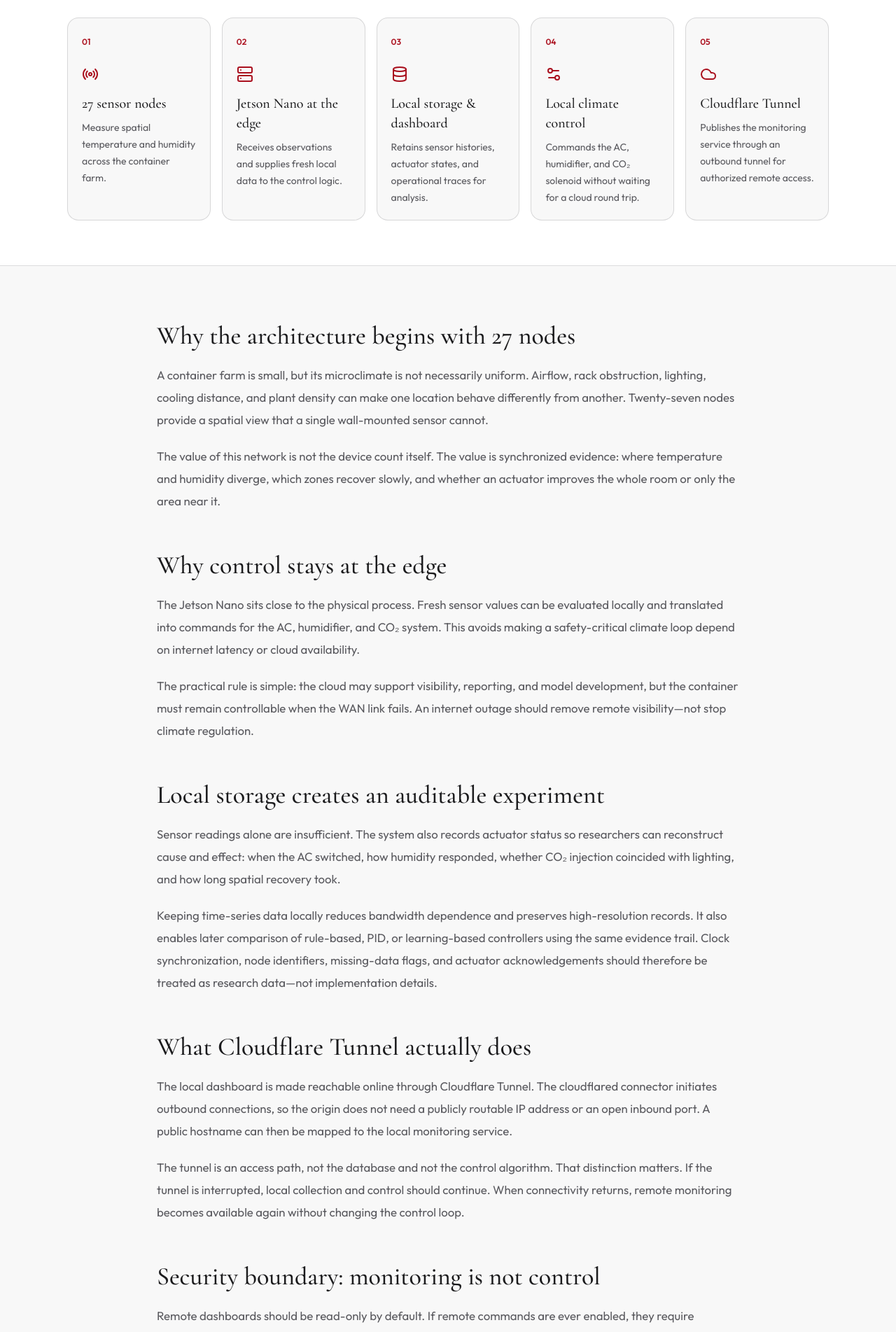
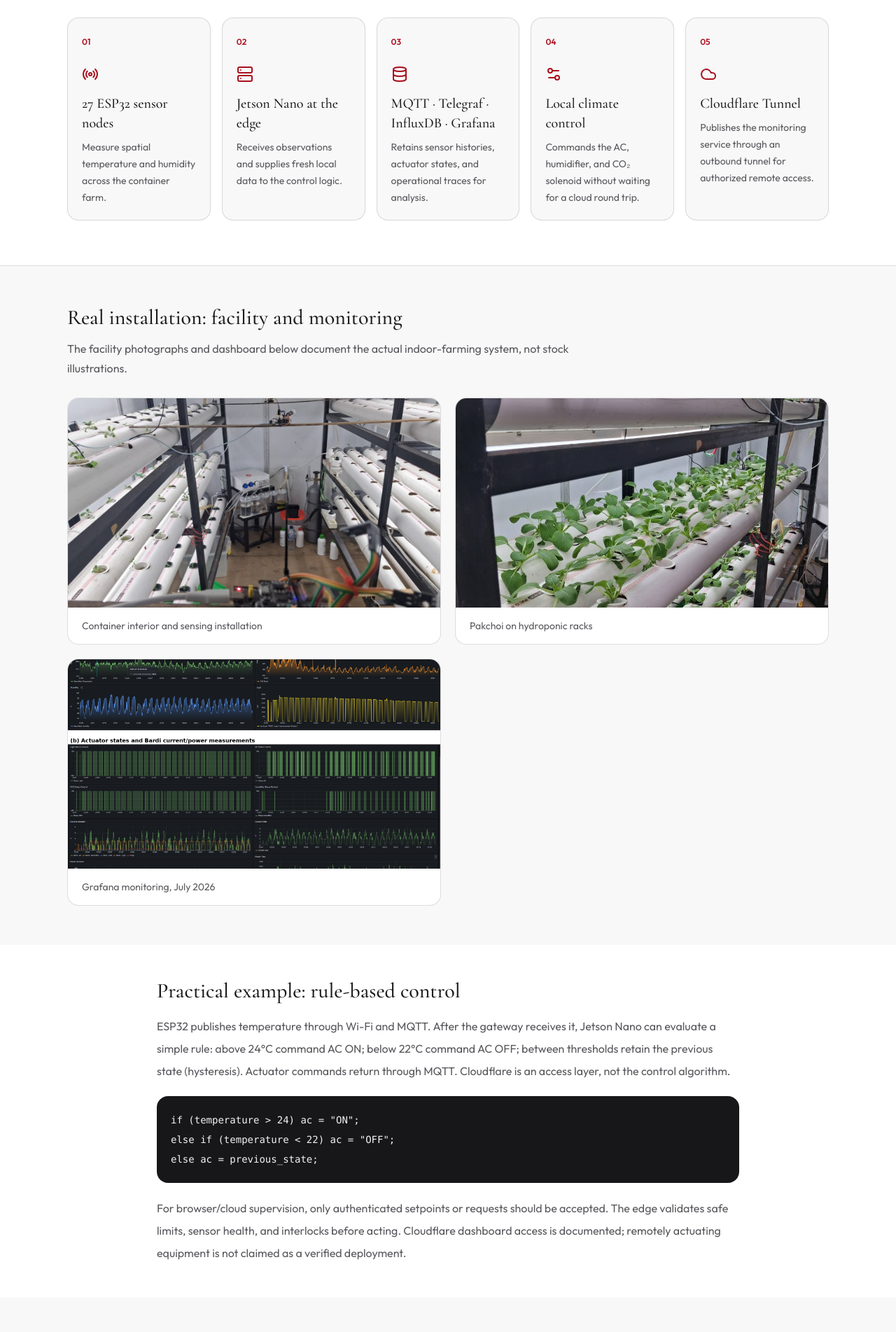
Before and after one commit to albertsagala/tobafarm, a Next.js app: page /articles/from-iot-to-edge-cloud in a window 1280 px wide. Shown: the part 860-2763 px from the top of the page at 70% size. Built offline with nearby package versions, Linux system fonts and the light colour scheme.

Commit message:
Enhance edge-to-cloud article with IoT category, real facility images and rule-based example

```diff
--- a/src/components/EdgeCloudArticle.tsx
+++ b/src/components/EdgeCloudArticle.tsx
@@ -1,4 +1,5 @@
 import Link from "next/link";
+import Image from "next/image";
 import { Cloud, Database, Gauge, Radio, Server, Settings2, ShieldCheck } from "lucide-react";
 import { ArticleJsonLd } from "@/components/ArticleJsonLd";
 import { LanguageSwitch } from "@/components/LanguageSwitch";
@@ -11,15 +12,15 @@ const paths = { en: "/articles/from-iot-to-edge-cloud/", id: "/id/artikel/dari-i
 
 const copy = {
  en: {
-  eyebrow:"IoT · Edge computing · Research infrastructure",
+  eyebrow:"Technology / IoT & Edge Computing · Research infrastructure",
   title:"From IoT to Edge-to-Cloud: A Resilient Architecture for Container Farming",
   dek:"Twenty-seven sensor nodes feed a Jetson Nano and a local server. Climate decisions remain local, while Cloudflare Tunnel makes dashboards available online without turning internet access into a control dependency.",
   date:"14 October 2026", back:"Back to articles", flow:"The operational data path",
   flowIntro:"The important design choice is not simply connecting devices to the internet. It is deciding which functions must survive when the internet does not.",
   stages:[
-   ["1","27 sensor nodes","Measure spatial temperature and humidity across the container farm."],
+   ["1","27 ESP32 sensor nodes","Measure spatial temperature and humidity across the container farm."],
    ["2","Jetson Nano at the edge","Receives observations and supplies fresh local data to the control logic."],
-   ["3","Local storage & dashboard","Retains sensor histories, actuator states, and operational traces for analysis."],
+   ["3","MQTT · Telegraf · InfluxDB · Grafana","Retains sensor histories, actuator states, and operational traces for analysis."],
    ["4","Local climate control","Commands the AC, humidifier, and CO₂ solenoid without waiting for a cloud round trip."],
    ["5","Cloudflare Tunnel","Publishes the monitoring service through an outbound tunnel for authorized remote access."],
   ],
@@ -38,15 +39,15 @@ const copy = {
   cf:"Cloudflare Tunnel documentation", nv:"NVIDIA JetPack SDK documentation",
  },
  id: {
-  eyebrow:"IoT · Edge computing · Infrastruktur riset",
+  eyebrow:"Technology / IoT & Edge Computing · Infrastruktur riset",
   title:"Dari IoT ke Edge-to-Cloud: Arsitektur Tangguh untuk Container Farm",
   dek:"Dua puluh tujuh node sensor mengirimkan data ke Jetson Nano dan server lokal. Keputusan iklim tetap berjalan di edge, sedangkan Cloudflare Tunnel membuat dashboard dapat diakses secara daring tanpa menjadikan internet sebagai syarat kontrol.",
   date:"14 Oktober 2026", back:"Kembali ke artikel", flow:"Alur data operasional",
   flowIntro:"Keputusan desain terpenting bukan sekadar menghubungkan perangkat ke internet, melainkan menentukan fungsi apa yang harus tetap hidup ketika internet terputus.",
   stages:[
-   ["1","27 node sensor","Mengukur suhu dan kelembapan secara spasial di seluruh container farm."],
+   ["1","27 node sensor ESP32","Mengukur suhu dan kelembapan secara spasial di seluruh container farm."],
    ["2","Jetson Nano di edge","Menerima observasi dan menyediakan data lokal terbaru bagi logika kontrol."],
-   ["3","Penyimpanan & dashboard lokal","Merekam histori sensor, status aktuator, dan jejak operasi untuk analisis."],
+   ["3","MQTT · Telegraf · InfluxDB · Grafana","Merekam histori sensor, status aktuator, dan jejak operasi untuk analisis."],
    ["4","Kontrol iklim lokal","Mengendalikan AC, humidifier, dan solenoid CO₂ tanpa menunggu respons cloud."],
    ["5","Cloudflare Tunnel","Mempublikasikan layanan monitoring melalui tunnel keluar untuk akses jarak jauh yang terotorisasi."],
   ],
@@ -74,6 +75,19 @@ export function EdgeCloudArticle({locale}:{locale:Locale}) {
   <main id="main"><article>
    <section className="bg-navy text-cream"><div className="mx-auto max-w-5xl px-5 py-16 md:px-8 md:py-24"><p className="text-xs uppercase tracking-[0.22em] text-teal-bright">{t.eyebrow} · {t.date}</p><h1 className="font-display mt-5 max-w-4xl text-4xl leading-tight md:text-6xl">{t.title}</h1><p className="mt-6 max-w-3xl text-lg leading-8 text-cream/75">{t.dek}</p><p className="mt-7 text-sm text-cream/60">Albert Sagala · Toba Smart Farming</p></div></section>
    <section className="border-b border-[var(--line)] bg-white"><div className="mx-auto max-w-6xl px-5 py-16 md:px-8"><p className="text-xs uppercase tracking-[0.22em] text-teal-deep">{t.flow}</p><p className="mt-3 max-w-3xl text-lg leading-8 text-muted">{t.flowIntro}</p><div className="mt-9 grid gap-4 md:grid-cols-5">{t.stages.map((stage,i)=>{const Icon=icons[i];return <div key={stage[0]} className="relative rounded-2xl border border-[var(--line)] bg-cream-soft p-5"><span className="text-xs font-semibold text-teal-deep">{stage[0].padStart(2,"0")}</span><Icon className="mt-6 h-6 w-6 text-forest" aria-hidden/><h2 className="font-display mt-4 text-xl text-forest-deep">{stage[1]}</h2><p className="mt-2 text-sm leading-6 text-muted">{stage[2]}</p></div>})}</div></div></section>
+   <section className="bg-cream-soft"><div className="mx-auto max-w-6xl px-5 py-14 md:px-8">
+    <h2 className="font-display text-3xl text-forest-deep">{locale==="id"?"Dokumentasi nyata: fasilitas dan monitoring":"Real installation: facility and monitoring"}</h2>
+    <p className="mt-3 max-w-3xl leading-7 text-muted">{locale==="id"?"Foto fasilitas dan dashboard berikut berasal dari dokumentasi sistem indoor farming, bukan ilustrasi stok.":"The facility photographs and dashboard below document the actual indoor-farming system, not stock illustrations."}</p>
+    <div className="mt-7 grid gap-5 md:grid-cols-2">
+     {([{src:"/images/gallery/container-overview.jpg",alt:"Interior kontainer dengan instalasi sensor dan rak tanam",caption:locale==="id"?"Interior kontainer dan instalasi sensor":"Container interior and sensing installation",w:1280,h:960},{src:"/images/gallery/pakchoi-racks.jpg",alt:"Pakchoi ditanam pada rak hidroponik bertingkat",caption:locale==="id"?"Pakchoi pada rak hidroponik":"Pakchoi on hydroponic racks",w:960,h:1280},{src:"/images/gallery/grafana-july-2026.png",alt:"Dashboard Grafana pengukuran iklim dan status aktuator",caption:locale==="id"?"Dashboard Grafana, Juli 2026":"Grafana monitoring, July 2026",w:1896,h:1350}] as const).map(photo=><figure key={photo.src} className="overflow-hidden rounded-2xl border border-[var(--line)] bg-white"><Image src={photo.src} alt={photo.alt} width={photo.w} height={photo.h} className="aspect-[16/9] w-full object-cover"/><figcaption className="px-5 py-4 text-sm text-muted">{photo.caption}</figcaption></figure>)}
+    </div>
+   </div></section>
+   <section className="bg-white"><div className="mx-auto max-w-4xl px-5 py-12 md:px-8">
+    <h2 className="font-display text-3xl text-forest-deep">{locale==="id"?"Contoh sederhana: rule-based control":"Practical example: rule-based control"}</h2>
+    <p className="mt-4 leading-8 text-muted">{locale==="id"?"ESP32 mengirim suhu melalui Wi-Fi dan MQTT. Setelah data tersedia pada gateway, Jetson Nano dapat mengevaluasi aturan: jika suhu di atas 24°C, perintahkan AC ON; jika di bawah 22°C, perintahkan AC OFF; di antara kedua ambang tersebut, pertahankan status sebelumnya (hysteresis). Perintah aktuator dikirim kembali melalui MQTT. Ini contoh konsep kontrol lokal, bukan perintah langsung dari Cloudflare.":"ESP32 publishes temperature through Wi-Fi and MQTT. After the gateway receives it, Jetson Nano can evaluate a simple rule: above 24°C command AC ON; below 22°C command AC OFF; between thresholds retain the previous state (hysteresis). Actuator commands return through MQTT. Cloudflare is an access layer, not the control algorithm."}</p>
+    <pre className="mt-5 overflow-x-auto rounded-2xl bg-navy p-5 text-sm leading-7 text-cream"><code>{'if (temperature > 24) ac = "ON";\\nelse if (temperature < 22) ac = "OFF";\\nelse ac = previous_state;' .replaceAll('\\n','\n')}</code></pre>
+    <p className="mt-5 leading-8 text-muted">{locale==="id"?"Untuk kendali dari browser/cloud, antarmuka hanya boleh mengirim setpoint atau permintaan supervisi yang terautentikasi. Edge tetap memeriksa batas aman, kondisi sensor, serta interlock sebelum menggerakkan aktuator. Kemampuan akses dashboard melalui Cloudflare telah didokumentasikan; fitur remote actuation tidak diklaim telah diuji.":"For browser/cloud supervision, only authenticated setpoints or requests should be accepted. The edge validates safe limits, sensor health, and interlocks before acting. Cloudflare dashboard access is documented; remotely actuating equipment is not claimed as a verified deployment."}</p>
+   </div></section>
    <div className="mx-auto max-w-4xl px-5 py-16 md:px-8 md:py-20">{t.sections.map(([title,paras],i)=><section key={title} className={i?"mt-14":""}><h2 className="font-display text-3xl text-forest-deep md:text-4xl">{title}</h2><div className="mt-5 space-y-5 text-[1.05rem] leading-8 text-muted">{paras.map(p=><p key={p}>{p}</p>)}</div></section>)}
     <aside className="mt-14 rounded-3xl bg-forest-deep p-7 text-cream md:p-9"><Gauge className="h-7 w-7 text-teal-bright" aria-hidden/><p className="font-display mt-5 text-3xl leading-snug">{t.takeaway}</p></aside>
     <section className="mt-14"><div className="flex items-center gap-3"><ShieldCheck className="h-7 w-7 text-teal-deep"/><h2 className="font-display text-3xl text-forest-deep">{t.checklist}</h2></div><div className="mt-6 grid gap-3 sm:grid-cols-2">{t.checks.map(x=><div key={x} className="flex gap-3 rounded-2xl border border-[var(--line)] bg-white p-4"><span className="mt-1 h-2 w-2 shrink-0 rounded-full bg-teal-deep"/><p className="leading-6 text-muted">{x}</p></div>)}</div></section>
```
